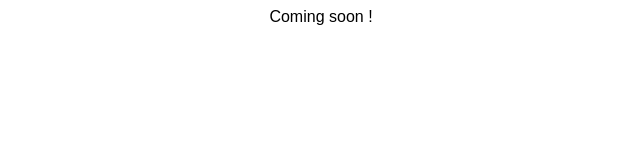
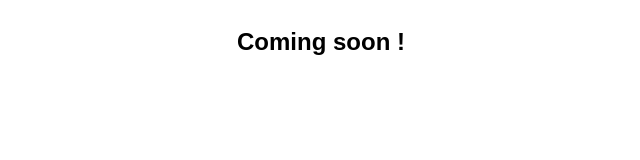
Before and after one commit to godbayd/webpage_coming_soon, a plain HTML site: page index.html in a window 1280 px wide. Shown: the whole page, without its empty margins (319-959 px from the left). Drawn offline with Linux system fonts and the light colour scheme.

Commit message:
added h2

```diff
--- a/index.html
+++ b/index.html
@@ -13,6 +13,6 @@
   </style>
 </head>
 <body>
- Coming soon !
+  <h2>Coming soon !</h2>
 </body>
 </html>
```
